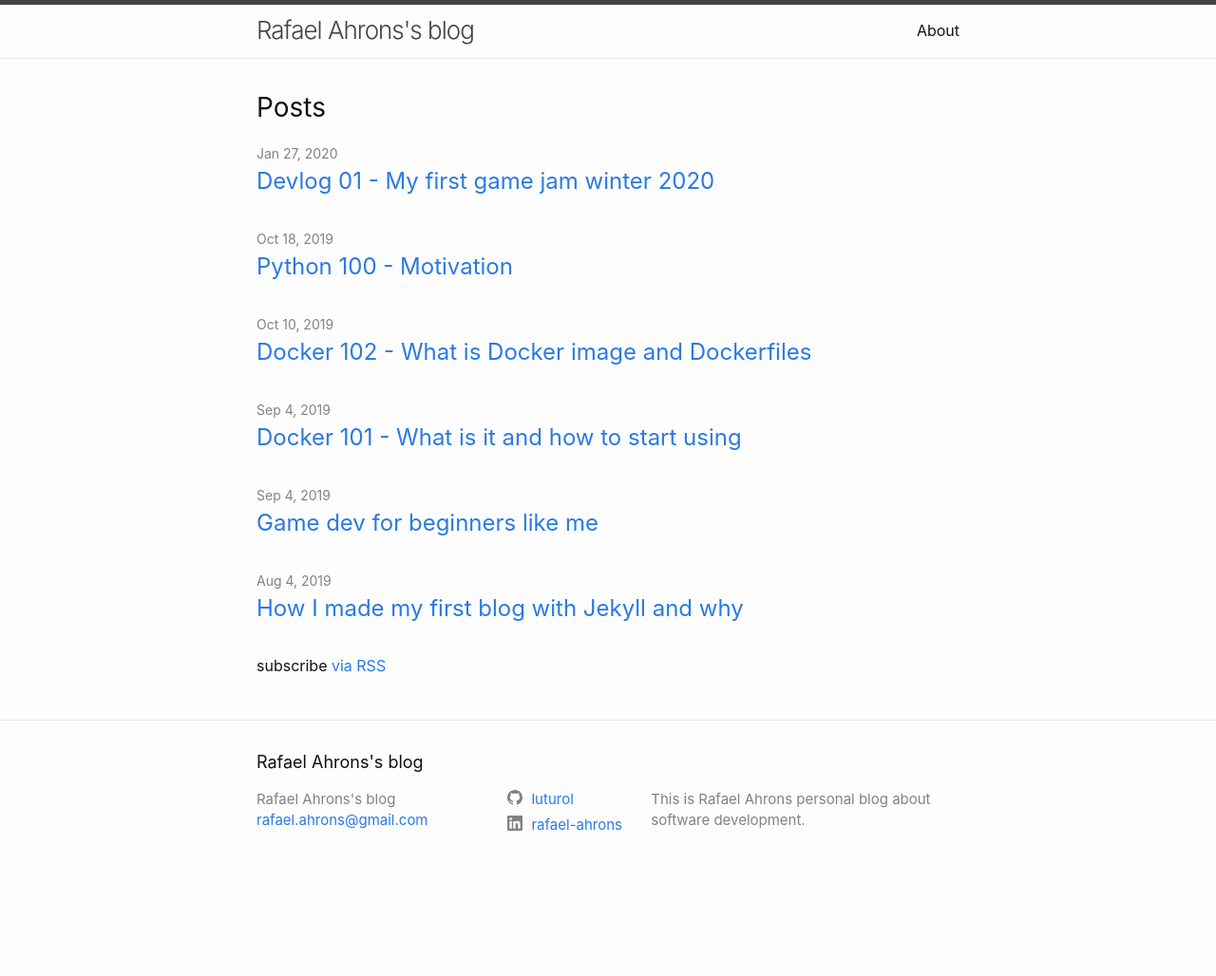
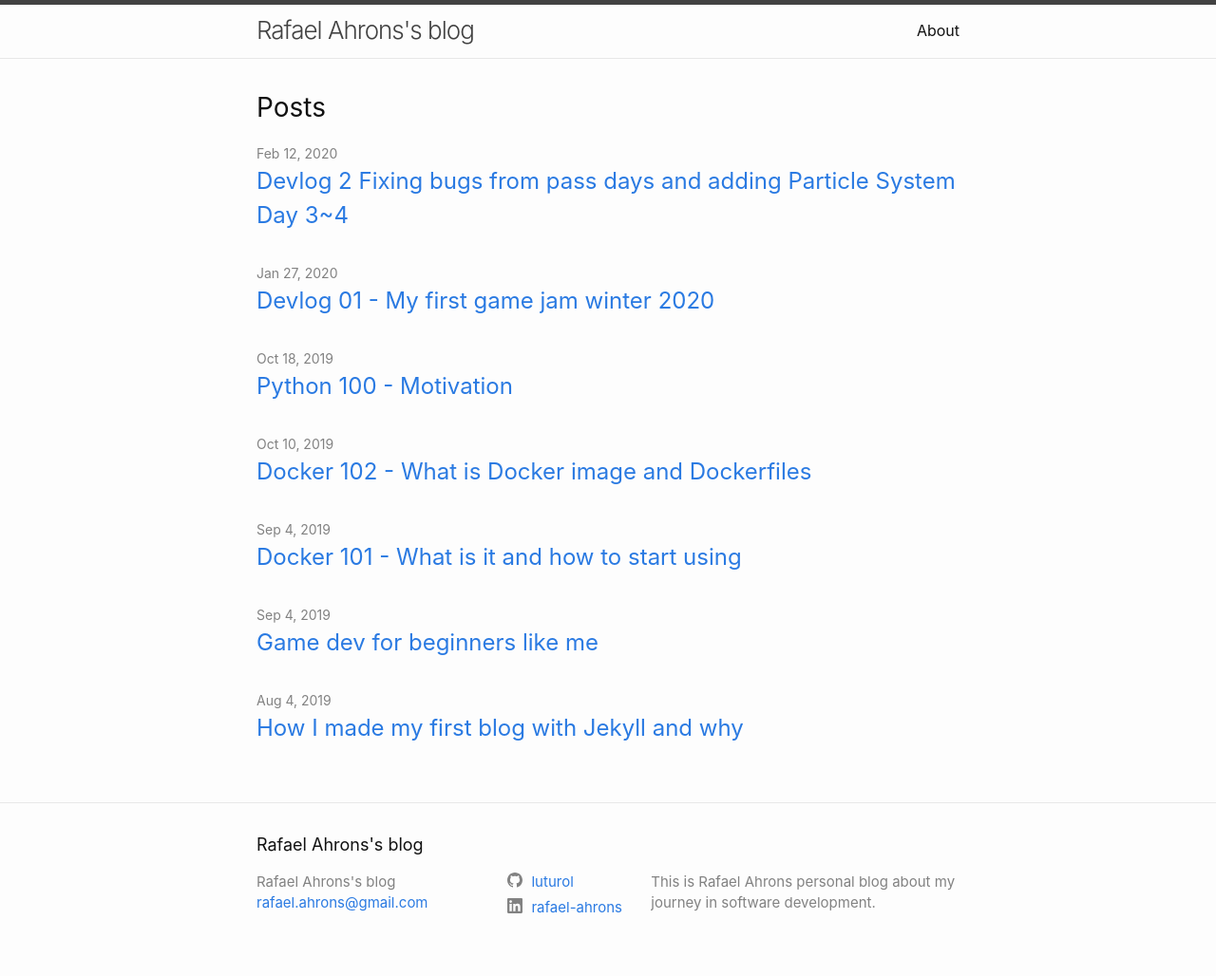
Before and after one commit to luturol/luturol.github.io, a Jekyll site: the page built from index.md, in a window 1280 px wide. Shown: the whole page at 95% size. Built offline with Jekyll 4.4.1, drawn with Linux system fonts in a browser that asks for light colours; before the commit the page ends 941 px from its top, so only the background shows below that; part of the change alters nothing that is shown.

Commit message:
Add devlog 2 from my first game jam winter 2020

````diff
--- a/_config.yml
+++ b/_config.yml
@@ -16,7 +16,7 @@
 title: Rafael Ahrons's blog
 email: rafael.ahrons@gmail.com
 description: >- #
-  This is Rafael Ahrons personal blog about software development.
+  This is Rafael Ahrons personal blog about my journey in software development.
 baseurl: "" # the subpath of your site, e.g. /blog
 url: "http://luturol.github.io"
 linkedin_username: rafael-ahrons
--- a/_layouts/home.html
+++ b/_layouts/home.html
@@ -28,7 +28,6 @@ layout: default
       {%- endfor -%}
     </ul>
 
-    <p class="rss-subscribe">subscribe <a href="{{ "/feed.xml" | relative_url }}">via RSS</a></p>
   {%- endif -%}
 
 </div>
--- /dev/null
+++ b/_posts/2020-02-12-Devlog-02-Fixing-bugs-from-pass-days-and-adding-Particle-System.md
@@ -0,0 +1,44 @@
+---
+layout: post
+title: Devlog 2 Fixing bugs from pass days and adding Particle System Day 3~4
+date:   2020-02-12 17:32:00
+categories:
+- gamedev
+---
+
+Days: 28/01 and 29/01
+
+# Bugs fixed
+
+In the last devlog we had an issue with the collision that I couldn't solve. But fortunately we found the answer in [Unity API!](https://docs.unity3d.com/Manual/CollidersOverview.html). The answer was in the rigid body added to Treant.
+
+>Colliders on a GameObject that has a Rigidbody are known as dynamic colliders. Static colliders can interact with dynamic colliders but since **they don’t have a Rigidbody, they do not move in response to collisions**
+
+## Particle System
+
+After the bug was fixed we add a particle system to make a blood effect for when the monster or player got a hit it shows up. In the beginning, it won't show in the treant. We had to make a Prefab from the particle system, edit the properties to make small and finally add to the Enemy script.
+
+When we called from the script, it won't show the particles. To fix that bug we use this answer [Particle System object (tab Renderer) value of "Sorting Fudge" to -100](http://answers.unity.com/answers/1407848/view.html).
+
+Now we have this:
+
+![Player hitting the tree](https://media.giphy.com/media/fwtzcLu89NWlCFgTbb/giphy.gif)
+
+The code to execute this is simple:
+
+```csharp
+var bloodClone = Instantiate(bloodEffect,
+                             gameObject.transform.position,
+                             gameObject.transform.rotation);
+
+Destroy(bloodClone, bloodClone.GetComponent<ParticleSystem>().main.duration);
+```
+
+Added to Enemy.cs, TakeDamage method. Now every time the object gets hit, it will instantiate a particle system that will be destroyed when it`s over
+
+### For the next days, we want to
+
+1. Change the scene layout for one that has snow ground and with trees
+1. Add the bonfire
+1. Add idle animations from is a side character
+1. Fix the bug that character can damage enemy hitting from down or up if the enemy is near
````
